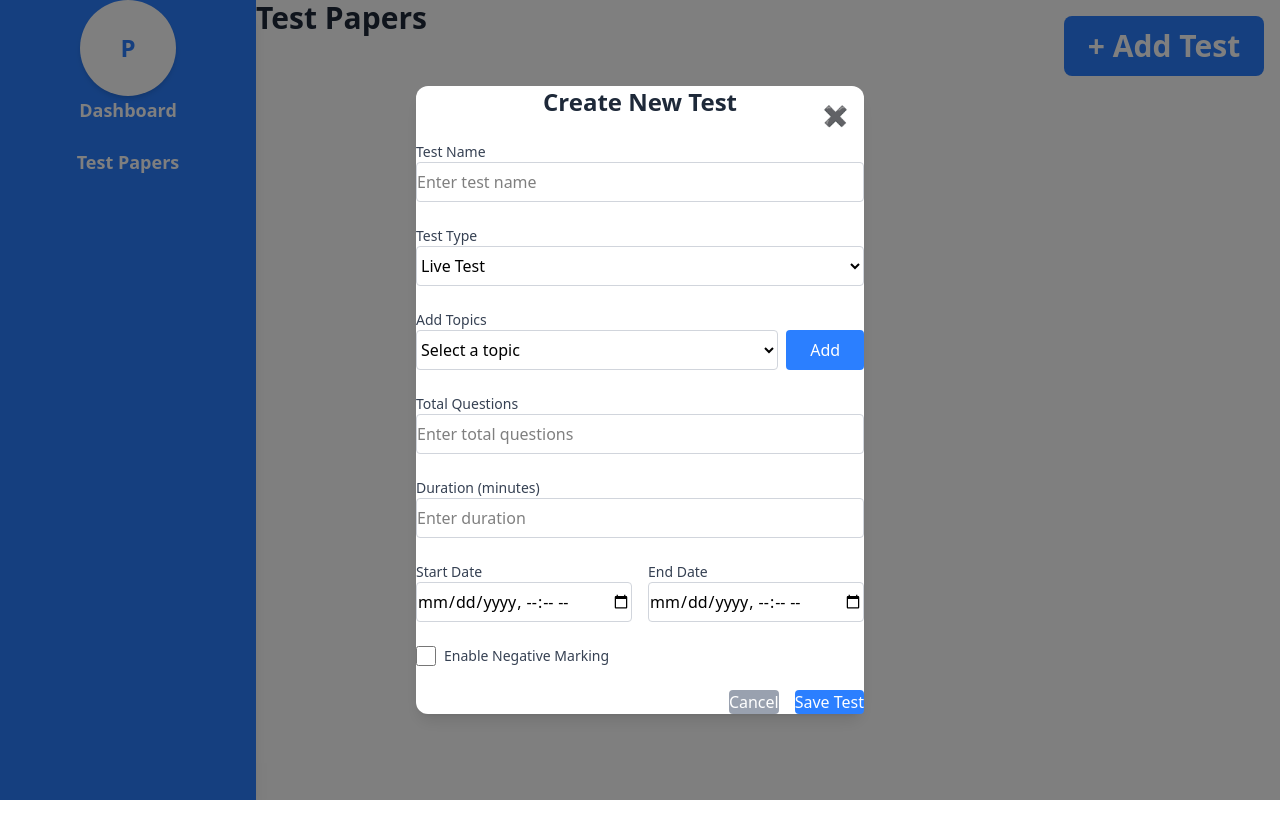
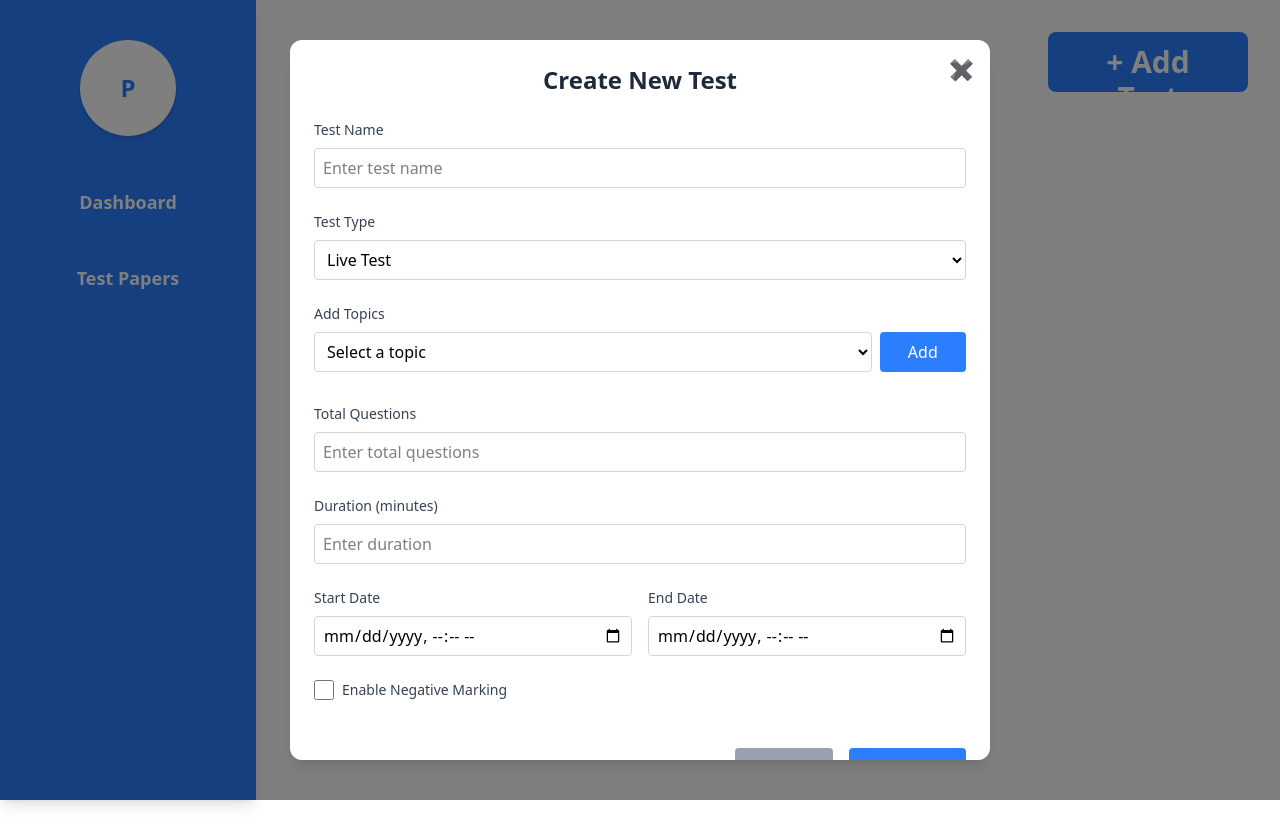
Before and after one commit to 375tarun/Testadmin, a React (Vite) app: page /tests in a window 1280 px wide. Both pictures are taken after a click on the button "+ Add Test". Before the commit the page ends 800 px from the top, so only its background shows below. Built offline with nearby package versions, Linux system fonts and the light colour scheme.

Commit message:
fixed ui

```diff
--- a/src/components/testPaper/TestPaperForm.jsx
+++ b/src/components/testPaper/TestPaperForm.jsx
@@ -58,7 +58,7 @@ const TestPaperForm = ({ onClose, onSave }) => {
   return (
     <div className="fixed inset-0 flex items-center justify-center bg-black/50 z-50">
       {/* Modal Container */}
-      <div className="bg-white w-[90%] max-w-md p-6 rounded-xl shadow-lg flex flex-col gap-6 relative">
+      <div className="bg-white w-[90%] max-w-[700px] h-[90%] overflow-y-auto  p-6 rounded-xl shadow-lg flex flex-col gap-6 relative">
 
         {/* Close Button */}
         <button className="absolute top-4 right-4 text-gray-500 hover:text-gray-700 text-xl transition-colors" onClick={onClose}>
--- a/src/index.css
+++ b/src/index.css
@@ -1,5 +1 @@
 @import "tailwindcss";
-*{
-  margin: 0;
-  padding: 0;
-}
```
